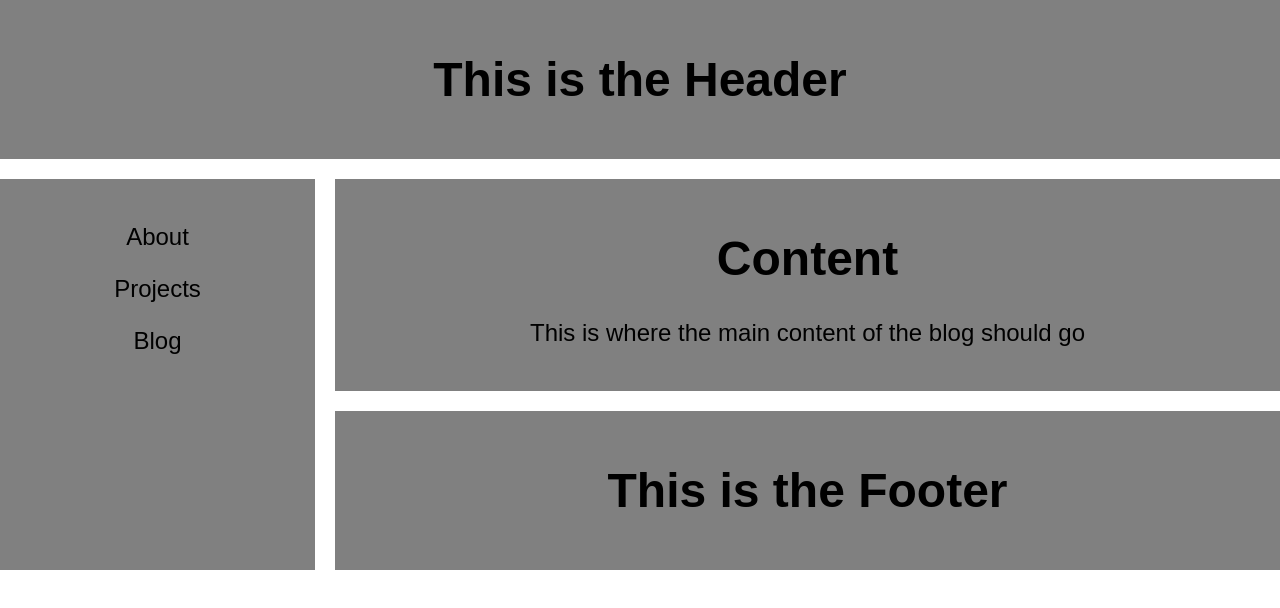
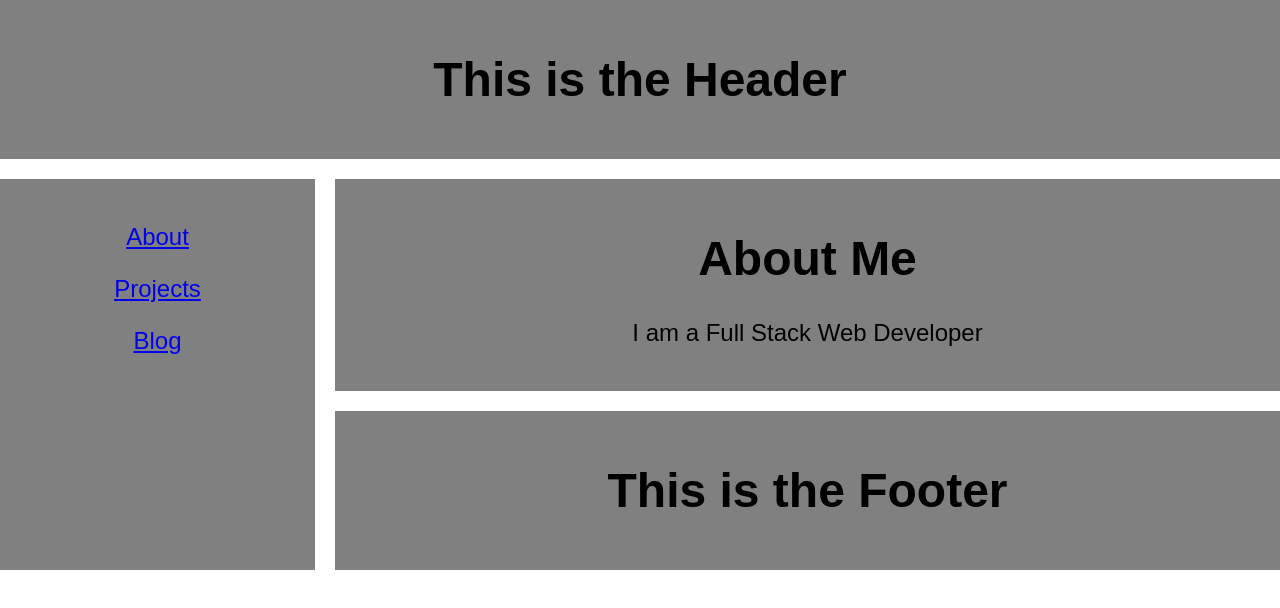
Before and after one commit to Saturn226/Portfolio, a React (Create React App) app: page /about in a window 1280 px wide. Shown: the top 608 px of the page. Built offline with nearby package versions, Linux system fonts and the light colour scheme.

Commit message:
Added routing to application and routing components

```diff
--- a/src/components/About.js
+++ b/src/components/About.js
@@ -0,0 +1,17 @@
+import React from 'react'
+import styled from 'styled-components'
+
+const About = () =>{
+    return (
+    <StyledAbout>
+           <h1>About Me</h1>
+           <p>I am a Full Stack Web Developer</p>
+    </StyledAbout>
+    )
+}
+
+const StyledAbout = styled.div`
+
+`
+
+export default About
--- a/src/components/Content.js
+++ b/src/components/Content.js
@@ -1,12 +1,26 @@
 import React from 'react'
 import styled from 'styled-components'
+import Header from './Header'
+import Footer from './Footer'
+import { BrowserRouter as Router, Route, Switch } from 'react-router-dom'
+import Home from './Home.js'
+import Projects from './Projects.js'
+import About from './About.js'
+
+
+
 
 const Content = () =>{
     return (
-    <StyledContent>
-           <h1>Content</h1>
-           <p>This is where the main content of the blog should go</p>
-    </StyledContent>
+
+        <StyledContent>
+            <Switch>
+                <Route exact path="/" component={Home}/>
+                <Route path="/about" component={About}/>
+                <Route path="/projects" component={Projects}/>
+            </Switch>
+        </StyledContent>
+
     )
 }
 
--- a/src/components/Header.js
+++ b/src/components/Header.js
@@ -1,5 +1,6 @@
 import React from 'react'
 import styled from 'styled-components'
+import {Link} from 'react-router-dom'
 
 const Header = () =>{
     return (
--- /dev/null
+++ b/src/components/Home.js
@@ -0,0 +1,7 @@
+import React from 'react'
+
+const Home = () =>{
+    return <div>Welcome to my Site</div>
+}
+
+export default Home;
--- a/src/components/MainGridComponent.js
+++ b/src/components/MainGridComponent.js
@@ -4,18 +4,20 @@ import SideBar from './SideBar'
 import Header from './Header'
 import Content from './Content'
 import Footer from './Footer'
+import { BrowserRouter as Router, Route, Switch, Link } from 'react-router-dom'
+
+
 
 const MainGridComponent =  () => {
     return(
+        <Router>
        <MainGrid className="main-grid">
             <Header/>
-            <Content>
-                <h1>Content</h1>
-                <p>This is where the main content of the blog should go</p>
-            </Content>
-            <SideBar>SideBar</SideBar>
-            <Footer>Footer</Footer>
+            <Content/>
+            <SideBar/>
+            <Footer/>
         </MainGrid>
+        </Router>
     )
 }
 
--- a/src/components/Projects.js
+++ b/src/components/Projects.js
@@ -0,0 +1,11 @@
+import React from 'react'
+import styled from 'styled-components'
+const Projects = () =>{
+    return (
+        <div>This is the projects page</div>
+    )
+}
+
+const styledProjects = styled.div`
+`
+export default Projects
--- a/src/components/SideBar.js
+++ b/src/components/SideBar.js
@@ -1,12 +1,13 @@
 import React from 'react'
 import styled from 'styled-components'
+import {Link} from 'react-router-dom'
 
 const SideBar = () =>{
     return (
     <StyledSideBar>
-      <p>About</p>
-      <p>Projects</p>
-      <p>Blog</p>
+      <Link to="/about"><p>About</p></Link>
+      <Link to="/projects"><p>Projects</p></Link>
+      <a href="http://www.ashleymuller.net"><p>Blog</p></a>
     </StyledSideBar>
     )
 }
```
